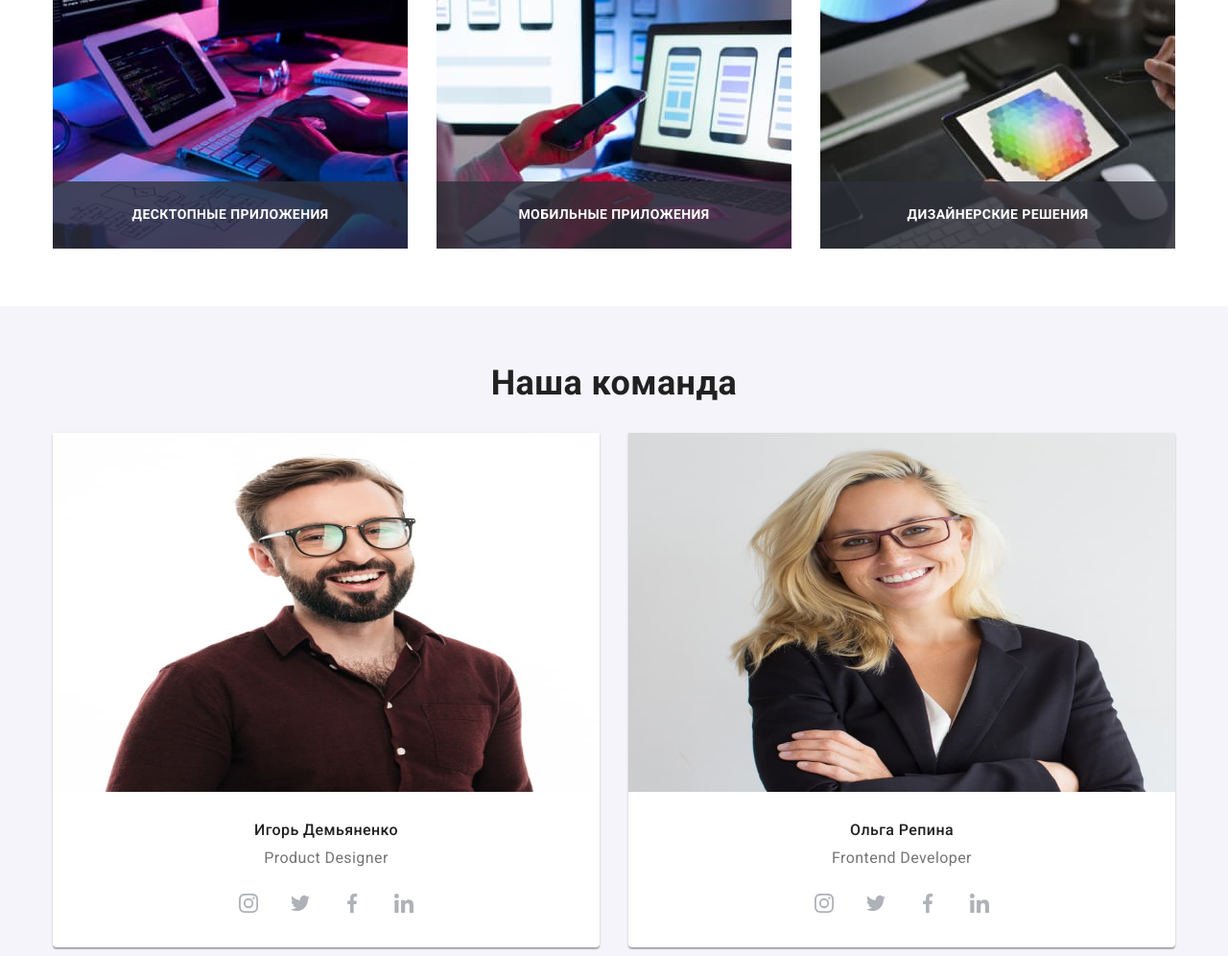
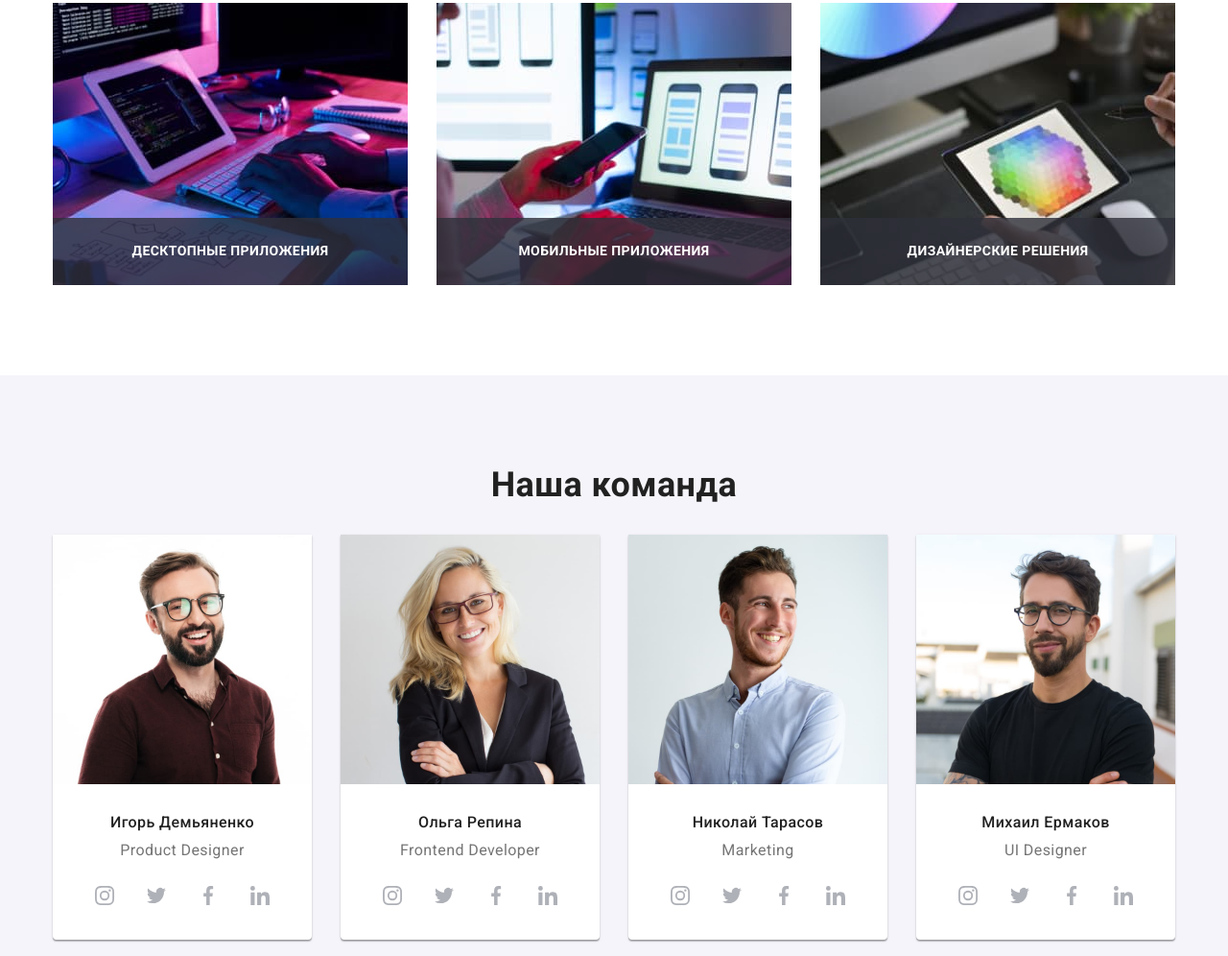
Before and after one commit to AlexeySapr/goit-markup-hw-08, a plain HTML site: page index.html in a window 1280 px wide. Shown: the part 1024-2020 px from the top of the page at 96% size. Drawn offline with nearby package versions, Linux system fonts and the light colour scheme.

Commit message:
добавляет стили

```diff
--- a/index.html
+++ b/index.html
@@ -226,7 +226,7 @@
         <h2 class="section__title team__main-title">Наша команда</h2>
         <ul class="team__list">
           <li class="team__item">
-            <img class="team__img" src="./images/studio/team/produkt-designer.jpg" alt="" width="100%" height="460" />
+            <img class="team__img" src="./images/studio/team/produkt-designer.jpg" alt="" width="100%" />
             <div class="team__container">
               <h3 class="team__title">Игорь Демьяненко</h3>
               <p class="team__description" lang="en">Product Designer</p>
@@ -266,7 +266,7 @@
           </li>
 
           <li class="team__item">
-            <img class="team__img" src="./images/studio/team/frontend-developer.jpg" alt="" width="100%" height="460" />
+            <img class="team__img" src="./images/studio/team/frontend-developer.jpg" alt="" width="100%" />
             <div class="team__container">
               <h3 class="team__title">Ольга Репина</h3>
               <p class="team__description" lang="en">Frontend Developer</p>
@@ -304,7 +304,7 @@
             </div>
           </li>
           <li class="team__item">
-            <img class="team__img" src="./images/studio/team/marketing.jpg" alt="" width="100%" height="460" />
+            <img class="team__img" src="./images/studio/team/marketing.jpg" alt="" width="100%" />
             <div class="team__container">
               <h3 class="team__title">Николай Тарасов</h3>
               <p class="team__description" lang="en">Marketing</p>
@@ -342,7 +342,7 @@
             </div>
           </li>
           <li class="team__item">
-            <img class="team__img" src="./images/studio/team/ui-designer.jpg" alt="" width="100%" height="460" />
+            <img class="team__img" src="./images/studio/team/ui-designer.jpg" alt="" width="100%" />
             <div class="team__container">
               <h3 class="team__title">Михаил Ермаков</h3>
               <p class="team__description" lang="en">UI Designer</p>
--- a/sass/base/_global-styles.scss
+++ b/sass/base/_global-styles.scss
@@ -9,6 +9,11 @@ body {
 .section {
 	padding-top: 60px;
 	padding-bottom: 60px;
+
+	@media screen and (min-width: 1200px) {
+		padding-top: 94px;
+		padding-bottom: 94px;
+	}
 }
 
 .section__title {
--- a/sass/components/_clients.scss
+++ b/sass/components/_clients.scss
@@ -44,3 +44,10 @@
 		width: calc((100% - 6 * 15px) / 3);
 	}
 }
+
+// для компьютеров
+@media screen and (min-width: 1200px) {
+	.clients__item {
+		width: calc((100% - 12 * 15px) / 6);
+	}
+}
--- a/sass/components/_features.scss
+++ b/sass/components/_features.scss
@@ -1,3 +1,16 @@
+.features {
+	display: flex;
+	justify-content: center;
+	flex-wrap: wrap;
+	margin-left: -15px;
+	margin-right: -15px;
+}
+
+.features__item {
+	margin-left: 15px;
+	margin-right: 15px;
+}
+
 .features__item:not(:last-child) {
 	margin-bottom: 30px;
 }
@@ -26,19 +39,6 @@
 	line-height: 1.71;
 }
 
-.features {
-	display: flex;
-	justify-content: center;
-	flex-wrap: wrap;
-	margin-left: -15px;
-	margin-right: -15px;
-}
-
-.features__item {
-	margin-left: 15px;
-	margin-right: 15px;
-}
-
 // для планшетов
 @media screen and (min-width: 768px) {
 	.features__item {
@@ -64,7 +64,7 @@
 		flex-basis: calc((100% - 8 * 15px) / 4);
 
 		&:nth-child(n) {
-			margin-bottom: 30px;
+			margin-bottom: 0px;
 		}
 	}
 }
--- a/sass/components/_team.scss
+++ b/sass/components/_team.scss
@@ -1,4 +1,4 @@
-@import "./social";
+@import './social';
 
 .team {
 	background-color: $main-background;
@@ -13,12 +13,22 @@
 	margin-bottom: 30px;
 }
 
+.team__list {
+	display: flex;
+	justify-content: center;
+	flex-wrap: wrap;
+	margin-left: -15px;
+	margin-right: -15px;
+}
+
 .team__item {
+	margin-left: 15px;
+	margin-right: 15px;
+
 	text-align: center;
 	background-color: $third-text-color;
 
-  box-shadow: 0px 1px 3px rgba(0, 0, 0, 0.12), 0px 1px 1px rgba(0, 0, 0, 0.14),
-    0px 2px 1px rgba(0, 0, 0, 0.2);
+	box-shadow: 0px 1px 3px rgba(0, 0, 0, 0.12), 0px 1px 1px rgba(0, 0, 0, 0.14), 0px 2px 1px rgba(0, 0, 0, 0.2);
 	border-radius: 0px 0px 4px 4px;
 
 	&:not(:last-child) {
@@ -46,17 +56,8 @@
 
 // для планшетов
 @media screen and (min-width: 768px) {
-  .team__list {
-    display: flex;
-    flex-wrap: wrap;
-    margin-left: -15px;
-    margin-right: -15px;
-  }
-
 	.team__item {
 		flex-basis: calc((100% - 4 * 15px) / 2);
-    margin-left: 15px;
-    margin-right: 15px;
 
 		&:nth-child(-n + 2) {
 			margin-bottom: 30px;
@@ -66,8 +67,19 @@
 			margin-bottom: 0px;
 		}
 	}
+}
 
-  .team__img {
-    height: 374px;
+// для компьютеров
+@media screen and (min-width: 1200px) {
+	.team__list {
+		flex-wrap: nowrap;
+	}
+
+	.team__item {
+		flex-basis: calc((100% - 8 * 15px) / 4);
+
+		&:nth-child(n) {
+			margin-bottom: 0px;
 		}
 	}
+}
```
Also changed, not shown: css/main.css, css/main.min.css, 2 other files. Lines whose indentation alone changed are shown as unchanged.
